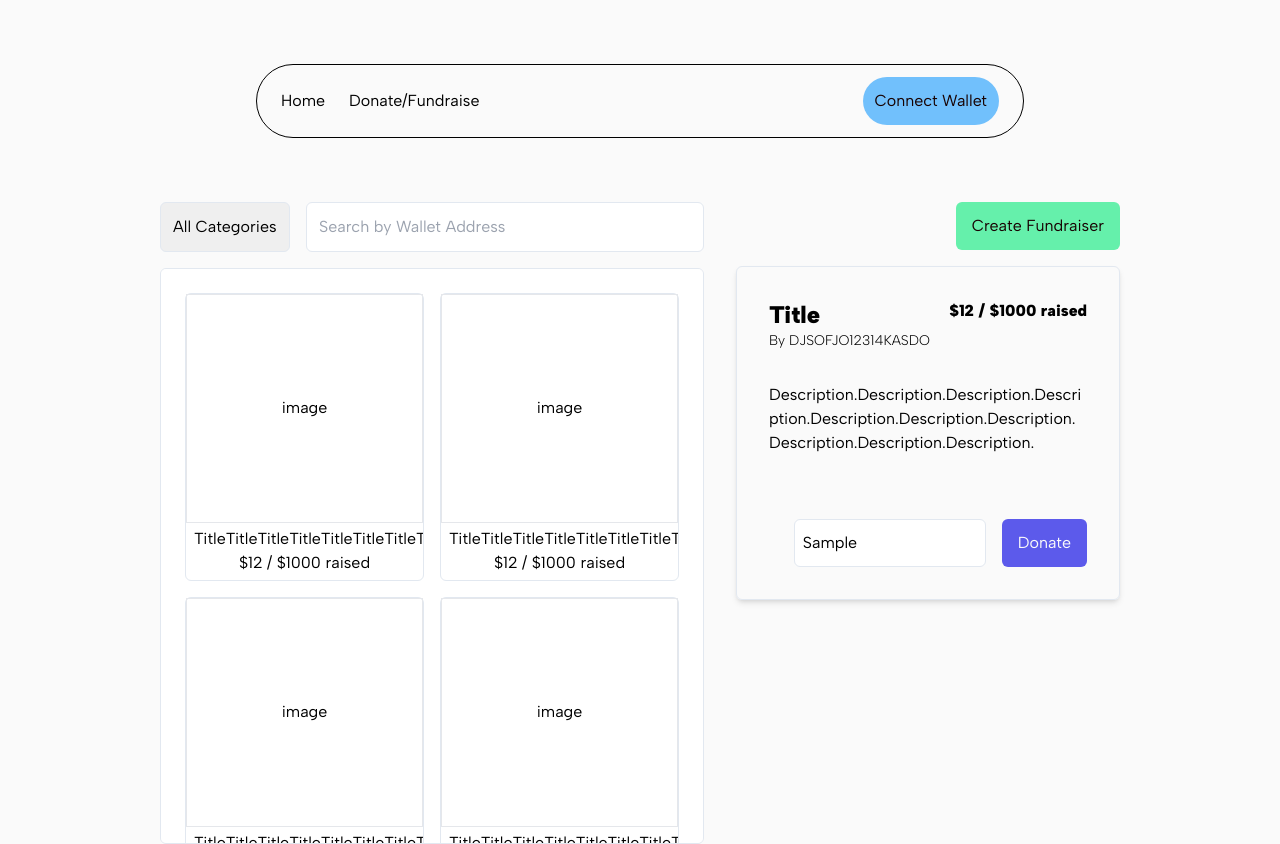
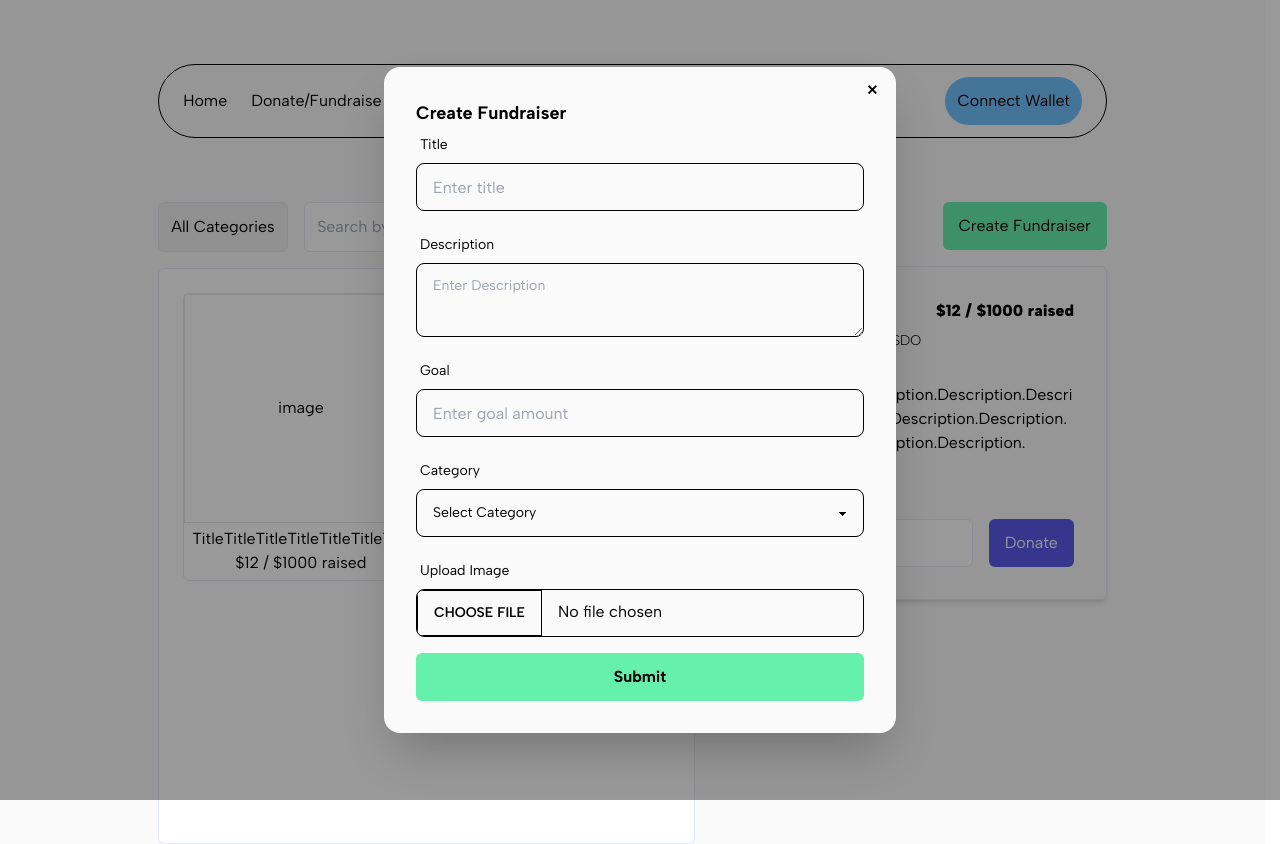
Before and after one commit to terrencejihoonjung/anonyfund, a React (Vite) app in the folder client/: page /fundraisers in a window 1280 px wide. Both pictures are taken after typing "Sample" into the empty fields and a click on the button "Create Fundraiser". Built offline with nearby package versions, Linux system fonts and the light colour scheme.

Commit message:
finished majority of frontend, backend setup is next

```diff
--- /dev/null
+++ b/client/src/components/FundraiserCard.tsx
@@ -0,0 +1,17 @@
+function FundraiserCard() {
+  return (
+    <div className="w-84 h-72 border border-slate-200 rounded-md">
+      <div className="flex flex-col justify-center items-center w-full h-4/5 border border-1">
+        image
+      </div>
+      <div className="flex flex-col justify-center items-center w-full h-1/5">
+        <p className="w-full line-clamp-1 px-2">
+          TitleTitleTitleTitleTitleTitleTitleTitleTitleTitleTitleTitleTitleTitle
+        </p>
+        <p className="w-fit line-clamp-1">$12 / $1000 raised</p>
+      </div>
+    </div>
+  );
+}
+
+export default FundraiserCard;
--- a/client/src/components/Fundraisers.tsx
+++ b/client/src/components/Fundraisers.tsx
@@ -1,6 +1,13 @@
 import InfoCard from "./InfoCard";
+import FundraiserCard from "./FundraiserCard";
 
 function Fundraisers() {
+  function handleCreateModal() {
+    const modal = document.getElementById(
+      "create-modal"
+    ) as HTMLDialogElement | null;
+    if (modal) modal.showModal();
+  }
   return (
     <div className="flex flex-col justify-center items-center">
       <div className="font-main flex w-3/4 border-1 space-x-8">
@@ -27,67 +34,16 @@ function Fundraisers() {
           </span>
 
           <div className="grid grid-cols-2 gap-4 bg-white border border-slate-200 w-full rounded-md h-list p-6 overflow-y-auto">
-            <div className="w-84 h-72 border border-slate-200 rounded-md">
-              <div className="flex flex-col justify-center items-center w-full h-4/5 border border-1">
-                image
-              </div>
-              <div className="flex flex-col justify-center items-center w-full h-1/5">
-                <p className="w-full line-clamp-1 px-2">
-                  TitleTitleTitleTitleTitleTitleTitleTitleTitleTitleTitleTitleTitleTitle
-                </p>
-                <p className="w-fit line-clamp-1">$12 / $1000 raised</p>
-              </div>
-            </div>
-            <div className="w-84 h-72 border border-slate-200 rounded-md">
-              <div className="flex flex-col justify-center items-center w-full h-4/5 border border-1">
-                image
-              </div>
-              <div className="flex flex-col justify-center items-center w-full h-1/5">
-                <p className="w-full line-clamp-1 px-2">
-                  TitleTitleTitleTitleTitleTitleTitleTitleTitleTitleTitleTitleTitleTitle
-                </p>
-                <p className="w-fit line-clamp-1">$12 / $1000 raised</p>
-              </div>
-            </div>
-            <div className="w-84 h-72 border border-slate-200 rounded-md">
-              <div className="flex flex-col justify-center items-center w-full h-4/5 border border-1">
-                image
-              </div>
-              <div className="flex flex-col justify-center items-center w-full h-1/5">
-                <p className="w-full line-clamp-1 px-2">
-                  TitleTitleTitleTitleTitleTitleTitleTitleTitleTitleTitleTitleTitleTitle
-                </p>
-                <p className="w-fit line-clamp-1">$12 / $1000 raised</p>
-              </div>
-            </div>
-            <div className="w-84 h-72 border border-slate-200 rounded-md">
-              <div className="flex flex-col justify-center items-center w-full h-4/5 border border-1">
-                image
-              </div>
-              <div className="flex flex-col justify-center items-center w-full h-1/5">
-                <p className="w-full line-clamp-1 px-2">
-                  TitleTitleTitleTitleTitleTitleTitleTitleTitleTitleTitleTitleTitleTitle
-                </p>
-                <p className="w-fit line-clamp-1">$12 / $1000 raised</p>
-              </div>
-            </div>
-            <div className="w-84 h-72 border border-slate-200 rounded-md">
-              <div className="flex flex-col justify-center items-center w-full h-4/5 border border-1">
-                image
-              </div>
-              <div className="flex flex-col justify-center items-center w-full h-1/5">
-                <p className="w-full line-clamp-1 px-2">
-                  TitleTitleTitleTitleTitleTitleTitleTitleTitleTitleTitleTitleTitleTitle
-                </p>
-                <p className="w-fit line-clamp-1">$12 / $1000 raised</p>
-              </div>
-            </div>
+            <FundraiserCard />
           </div>
         </div>
 
         <div className="flex flex-col w-2/5 space-y-4 max-w-full">
           <span className="flex justify-end">
-            <button className="bg-secondary text-text px-4 py-3 rounded-md">
+            <button
+              className="bg-secondary text-text px-4 py-3 rounded-md"
+              onClick={() => handleCreateModal()}
+            >
               Create Fundraiser
             </button>
           </span>
--- a/client/src/components/NavBar.tsx
+++ b/client/src/components/NavBar.tsx
@@ -1,15 +1,24 @@
 import { Link } from "react-router-dom";
 
 function NavBar() {
+  function handleWalletModal() {
+    const modal = document.getElementById(
+      "wallet-modal"
+    ) as HTMLDialogElement | null;
+    if (modal) modal.showModal();
+  }
   return (
     <div className="relative flex justify-center py-16">
-      <nav className="w-3/5 flex justify-between items-center border border-black px-6 py-3 rounded-full font-main">
+      <nav className="w-3/4 flex justify-between items-center border border-black px-6 py-3 rounded-full font-main">
         <span className="space-x-6">
           <Link to="/">Home</Link>
           <Link to="/fundraisers">Donate/Fundraise</Link>
         </span>
 
-        <button className="bg-primary text-text px-3 py-3 rounded-full">
+        <button
+          className="bg-primary text-text px-3 py-3 rounded-full"
+          onClick={() => handleWalletModal()}
+        >
           Connect Wallet
         </button>
       </nav>
--- a/client/src/components/Root.tsx
+++ b/client/src/components/Root.tsx
@@ -6,6 +6,86 @@ function Root() {
     <div className="flex flex-col min-h-screen">
       <NavBar />
       <Outlet />
+
+      <dialog id="wallet-modal" className="modal ">
+        <div className="font-main modal-box bg-background">
+          <h3 className="font-bold text-lg">Connect Wallet</h3>
+          <p className="py-4">Press ESC key or click outside to close</p>
+        </div>
+        <form method="dialog" className="modal-backdrop">
+          <button>close</button>
+        </form>
+      </dialog>
+
+      <dialog id="create-modal" className="modal">
+        <div className="font-main modal-box bg-background p-8">
+          <form method="dialog">
+            <button className="btn btn-sm btn-circle btn-ghost absolute right-2 top-2">
+              ✕
+            </button>
+          </form>
+          <h3 className="font-bold text-lg">Create Fundraiser</h3>
+          <form className="flex flex-col space-y-4 w-full">
+            <label className="form-control w-full">
+              <div className="label">
+                <span className="label-text">Title</span>
+              </div>
+              <input
+                type="text"
+                placeholder="Enter title"
+                className="input input-bordered w-full"
+              />
+            </label>
+
+            <label className="form-control w-full">
+              <div className="label">
+                <span className="label-text">Description</span>
+              </div>
+              <textarea
+                className="textarea textarea-bordered w-full"
+                placeholder="Enter Description"
+              ></textarea>
+            </label>
+
+            <label className="form-control w-full">
+              <div className="label">
+                <span className="label-text">Goal</span>
+              </div>
+              <input
+                type="text"
+                placeholder="Enter goal amount"
+                className="input input-bordered w-full"
+              />
+            </label>
+            <label className="form-control w-full">
+              <div className="label">
+                <span className="label-text">Category</span>
+              </div>
+              <select className="select select-bordered w-full">
+                <option disabled selected>
+                  Select Category
+                </option>
+                <option>Non-Profit</option>
+                <option>Sports</option>
+                <option>Medical</option>
+              </select>
+            </label>
+            <label className="form-control w-full">
+              <div className="label">
+                <span className="label-text">Upload Image</span>
+              </div>
+              <input
+                type="file"
+                className="file-input file-input-bordered w-full"
+              />
+            </label>
+
+            <button className="font-bold text-md bg-secondary rounded-md p-3">
+              Submit
+            </button>
+          </form>
+        </div>
+      </dialog>
     </div>
   );
 }
```
